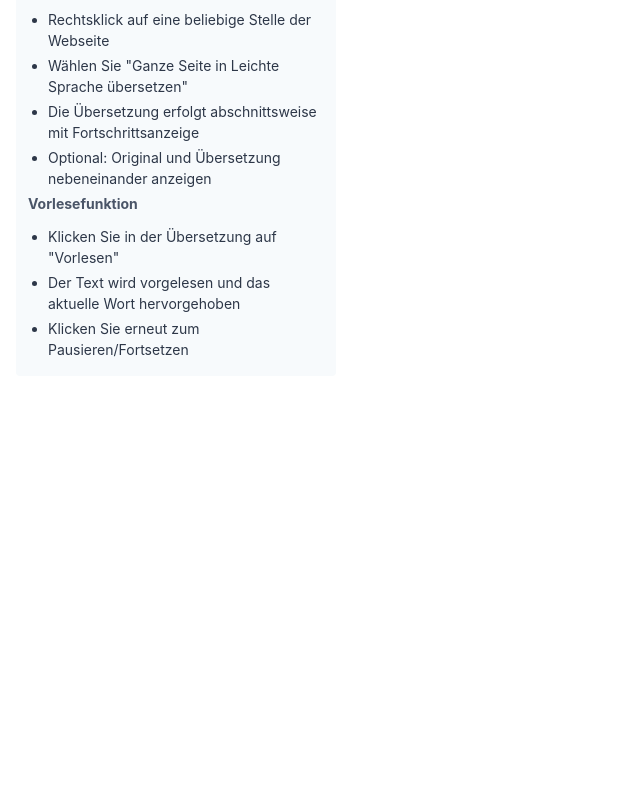
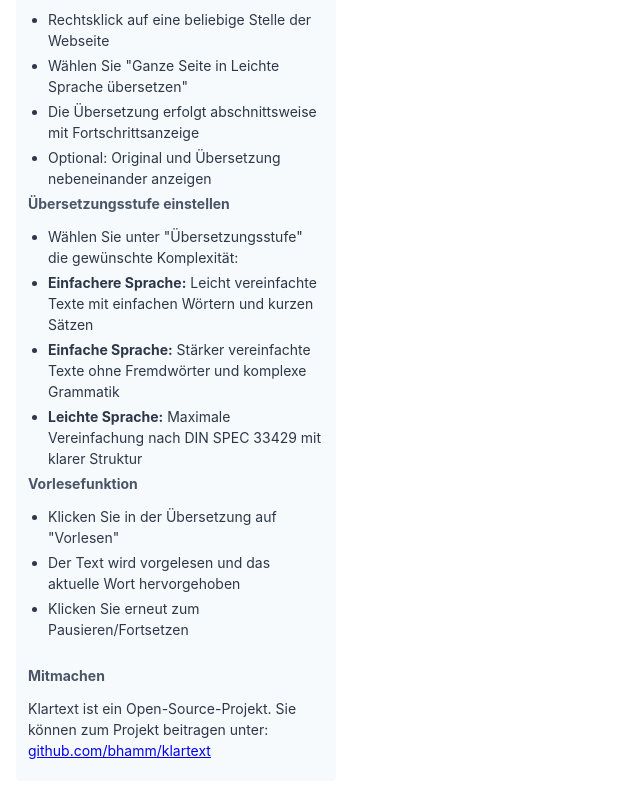
Before and after one commit to bhamm/klartext, a website built with webpack: page src/settings/settings.html in a window 1280 px wide. Shown: the part 2045-2842 px from the top of the page, without its empty margins (0-640 px from the left). Before the commit the page ends 2437 px from the top, so only its background shows below. Built offline with nearby package versions, Linux system fonts and the light colour scheme; some packages are replaced by stand-ins of ours; no server answers.

Commit message:
bump version to 1.5.89; update README and manifest files, and enhance settings page with translation level options

```diff
--- a/package.json
+++ b/package.json
@@ -1,6 +1,6 @@
 {
   "name": "klartext",
-  "version": "1.5.88",
+  "version": "1.5.89",
   "description": "Chrome extension for translating German texts into 'Leichte Sprache'",
   "private": true,
   "scripts": {
--- a/src/settings/settings.html
+++ b/src/settings/settings.html
@@ -477,12 +477,25 @@
       <li>Optional: Original und Übersetzung nebeneinander anzeigen</li>
     </ul>
 
+    <h3>Übersetzungsstufe einstellen</h3>
+    <ul>
+      <li>Wählen Sie unter "Übersetzungsstufe" die gewünschte Komplexität:</li>
+      <li><strong>Einfachere Sprache:</strong> Leicht vereinfachte Texte mit einfachen Wörtern und kurzen Sätzen</li>
+      <li><strong>Einfache Sprache:</strong> Stärker vereinfachte Texte ohne Fremdwörter und komplexe Grammatik</li>
+      <li><strong>Leichte Sprache:</strong> Maximale Vereinfachung nach DIN SPEC 33429 mit klarer Struktur</li>
+    </ul>
+
     <h3>Vorlesefunktion</h3>
     <ul>
       <li>Klicken Sie in der Übersetzung auf "Vorlesen"</li>
       <li>Der Text wird vorgelesen und das aktuelle Wort hervorgehoben</li>
       <li>Klicken Sie erneut zum Pausieren/Fortsetzen</li>
     </ul>
+  </br>
+    <h3>Mitmachen</h3>
+    <p>Klartext ist ein Open-Source-Projekt. Sie können zum Projekt beitragen unter:
+      <a href="https://github.com/bhamm/klartext" target="_blank">github.com/bhamm/klartext</a>
+    </p>
   </div>
 
   <script type="module" src="settings.js"></script>
```
Also changed, not shown: README.md, manifest.json.
